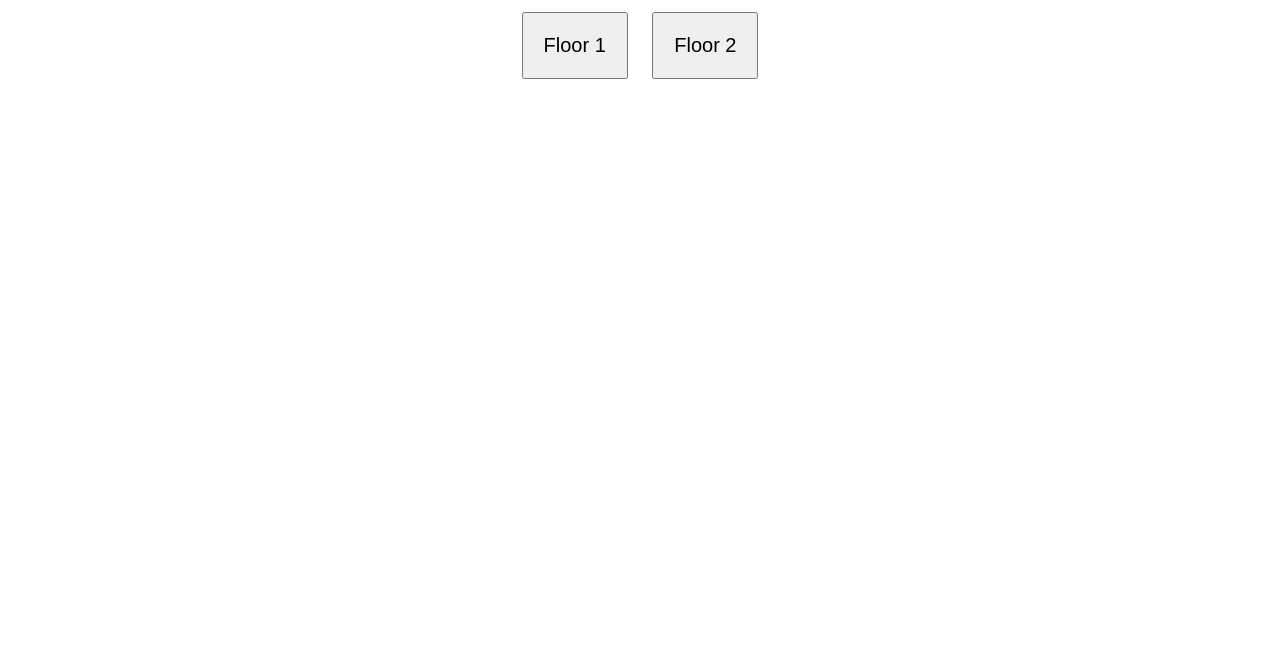
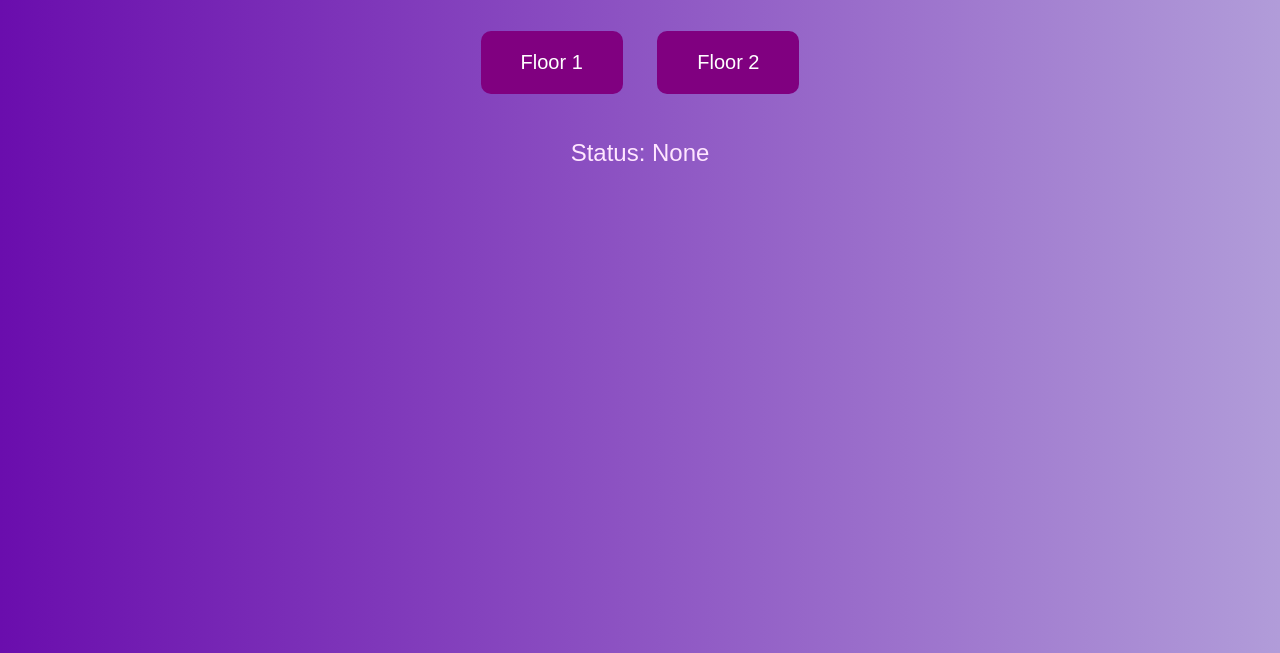
Before and after one commit to caahdh8-code/Test-led, a plain HTML site: page index.html in a window 1280 px wide. Shown: the part 147-800 px from the top of the page. Drawn offline with Linux system fonts and the light colour scheme.

Commit message:
Update index.html

```diff
--- a/index.html
+++ b/index.html
@@ -1,17 +1,42 @@
 <!DOCTYPE html>
 <html>
 <head>
-  <title>Lift Control</title>
+  <title>LED Control</title>
+
   <style>
     body {
       text-align: center;
       font-family: Arial;
       margin-top: 50px;
+      background: linear-gradient(to right, #6a0dad, #b19cd9);
+      color: white;
     }
+
+    h1 {
+      font-size: 40px;
+    }
+
     button {
-      padding: 20px;
+      padding: 20px 40px;
       font-size: 20px;
-      margin: 10px;
+      margin: 15px;
+      border: none;
+      border-radius: 10px;
+      background-color: #800080;
+      color: white;
+      cursor: pointer;
+      transition: 0.3s;
+    }
+
+    button:hover {
+      background-color: #a020f0;
+      transform: scale(1.1);
+    }
+
+    #status {
+      margin-top: 30px;
+      font-size: 24px;
+      color: #ffe6ff;
     }
   </style>
 </head>
@@ -21,21 +46,18 @@
 <h1>Smart Elevator Control</h1>
 <h3>Select Floor</h3>
 
-<button onclick="sendData('F1')">Floor 1</button>
-<button onclick="sendData('F2')">Floor 2</button>
+<button onclick="led1()">Floor 1</button>
+<button onclick="led2()">Floor 2</button>
 
-<script src="https://www.gstatic.com/firebasejs/8.10.0/firebase.js"></script>
+<div id="status">Status: None</div>
 
 <script>
-var firebaseConfig = {
-  apiKey: "YOUR_API_KEY",
-  databaseURL: "YOUR_DATABASE_URL"
-};
+function led1() {
+  document.getElementById("status").innerHTML = "Floor 1 Selected";
+}
 
-firebase.initializeApp(firebaseConfig);
-
-function sendData(value) {
-  firebase.database().ref("floor").set(value);
+function led2() {
+  document.getElementById("status").innerHTML = "Floor 2 Selected";
 }
 </script>
 
```
